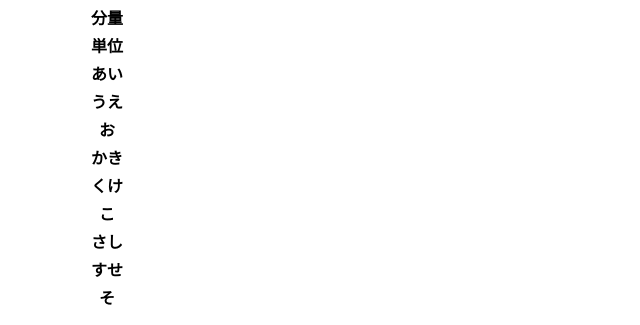
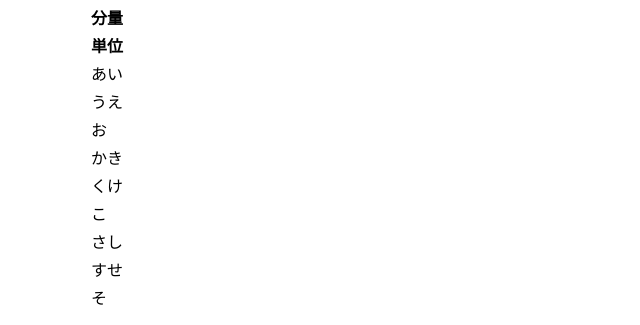
Before and after one commit to hrhr0909/web_2-2, a plain HTML site: page index.html in a window 1280 px wide. Shown: the part 843-1168 px from the top of the page, without its empty margins (0-640 px from the left). Drawn offline with Linux system fonts and the light colour scheme.

Commit message:
Update index.html

```diff
--- a/index.html
+++ b/index.html
@@ -30,9 +30,9 @@
 
    <table>
    <tr><th>材料</tr><th>分量</tr><th>単位</th></tr>
-   <tr><th>あい</tr><th>うえ</tr><th>お</th></tr>
-   <tr><th>かき</tr><th>くけ</tr><th>こ</th></tr>
-   <tr><th>さし</tr><th>すせ</tr><th>そ</th></tr>
+   <tr><td>あい</tr><td>うえ</tr><td>お</td></tr>
+   <tr><td>かき</tr><td>くけ</tr><td>こ</td></tr>
+   <tr><td>さし</tr><td>すせ</tr><td>そ</td></tr>
    </table>
 
   </ol>
```
